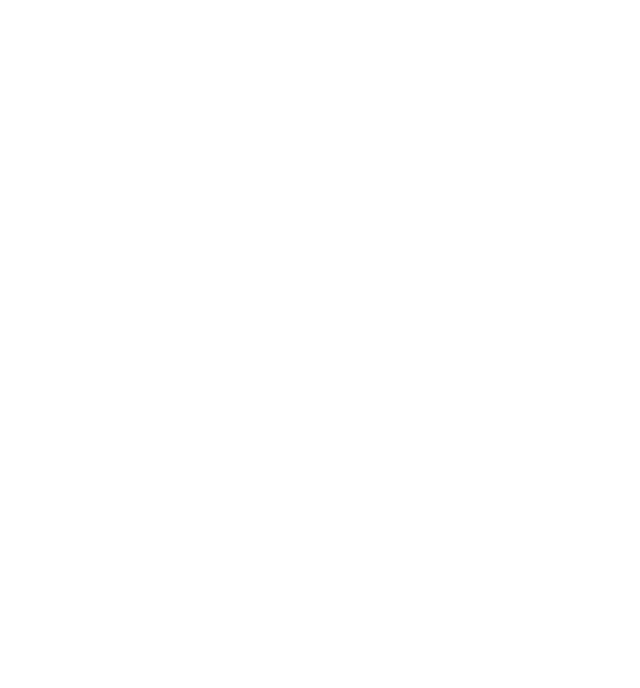
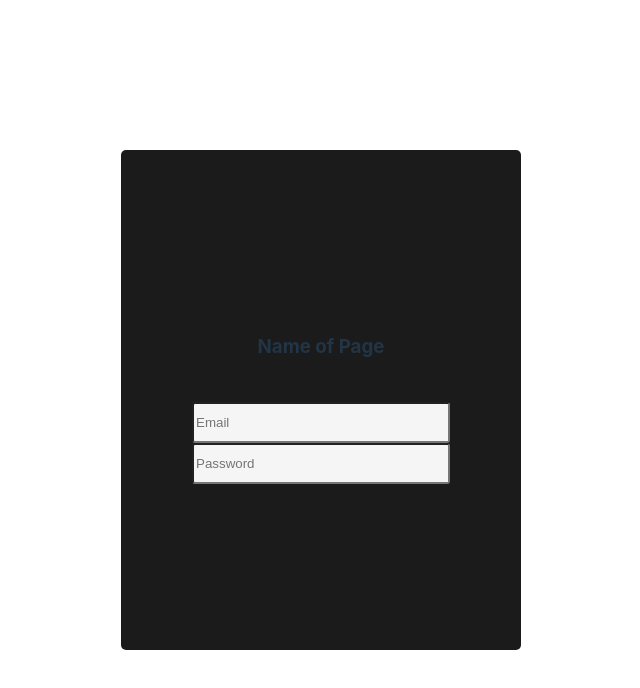
Before and after one commit to miguelbel00/p-grupal, a React (Create React App) app in the folder client/: page /register in a window 1280 px wide. Shown: the top 688 px of the page, without its empty margins (319-959 px from the left). Built offline with nearby package versions, Linux system fonts and the light colour scheme.

Commit message:
Register & Order Files

```diff
--- a/client/src/App.css
+++ b/client/src/App.css
@@ -1,38 +1,36 @@
-.App {
+#root {
+  max-width: 1280px;
+  margin: 0 auto;
+  padding: 2rem;
   text-align: center;
 }
 
-.App-logo {
-  height: 40vmin;
-  pointer-events: none;
+.divMayorRegister{
+ width: 400px;
+ height: 500px;
+ background-color: rgb(28, 27, 27);
+ display: flex;
+ justify-content: center;
+ align-items: center;
+ border-radius: 3px;
+ border-radius: 5px;
+ text-align: center;
+}
+.titleRegister{
+  margin-top: 200px;
 }
 
-@media (prefers-reduced-motion: no-preference) {
-  .App-logo {
-    animation: App-logo-spin infinite 20s linear;
-  }
+
+.registerEmail{
+  background-color: whitesmoke;
+border-radius: 3px;
+width: 250px;
+height: 35px;
 }
 
-.App-header {
-  background-color: #282c34;
-  min-height: 100vh;
-  display: flex;
-  flex-direction: column;
-  align-items: center;
-  justify-content: center;
-  font-size: calc(10px + 2vmin);
-  color: white;
+.registerPassword{
+  border-radius: 3px;
+  background-color: whitesmoke;
+  width: 250px;
+height: 35px;
 }
-
-.App-link {
-  color: #61dafb;
-}
-
-@keyframes App-logo-spin {
-  from {
-    transform: rotate(0deg);
-  }
-  to {
-    transform: rotate(360deg);
-  }
-}
--- a/client/src/App.js
+++ b/client/src/App.js
@@ -1,12 +1,18 @@
+import "./App.css";
+import { BrowserRouter, Route, Switch } from "react-router-dom";
+import Register from "./Pages/Register";
 
-import './App.css';
-import {BrowserRouter, Route} from "react-router-dom" ;
+
 
 function App() {
   return (
-      <BrowserRouter>
-        <Route></Route>
-      </BrowserRouter>
+    <BrowserRouter>
+      <Switch>
+        <Route exact path='/register'>
+<Register />
+        </Route>
+      </Switch>
+    </BrowserRouter>
   );
 }
 
--- /dev/null
+++ b/client/src/Pages/Register.jsx
@@ -0,0 +1,62 @@
+import React from "react";
+import { Link } from "react-router-dom";
+import { useSelector, useDispatch } from "react-redux";
+import { useState } from "react";
+
+export default function Register() {
+const[input,setInput]=useState({
+email:"",
+password:""
+})
+
+function handleChangue(e){
+    e.preventDefault()
+    setInput({
+        ...input, //Osea, guardamos todo lo que ya habia en el estado y ademas...
+        [e.target.name]: e.target.value, //Segun el name del input se va a llenar el estado.
+    })
+}
+
+
+function handleSubmit(e){
+e.preventDefault()
+}
+
+function validateInput(input){
+
+}
+const errormessage=validateInput(input)
+
+
+
+
+
+
+
+
+
+return(
+<div className="divMayorRegister">
+    <div className="divHijoRegister">
+        <div className="nameRegister">
+            <h3>Name of Page</h3>
+        </div>
+        <br />
+        <div className="form">
+            <form>
+                <div>
+                    <input type="text" name="email" value={input.email}  className="registerEmail" placeholder="Email"onChange={e=>handleChangue(e)} />
+                </div>
+                <div>
+                    <input  className="registerPassword" type="text" name="password"value={input.password} placeholder="Password"onChange={e=>handleChangue(e)}/>
+                </div>
+                {errormessage&&(
+                <button className="botonRegister">Registrar</button>
+                )
+                }
+            </form>
+        </div>
+    </div>
+</div>
+)
+}
--- a/client/src/index.css
+++ b/client/src/index.css
@@ -1,13 +1,70 @@
+:root {
+  font-family: Inter, Avenir, Helvetica, Arial, sans-serif;
+  font-size: 16px;
+  line-height: 24px;
+  font-weight: 400;
+
+  color-scheme: light dark;
+  color: rgba(255, 255, 255, 0.87);
+  background-color: #242424;
+
+  font-synthesis: none;
+  text-rendering: optimizeLegibility;
+  -webkit-font-smoothing: antialiased;
+  -moz-osx-font-smoothing: grayscale;
+  -webkit-text-size-adjust: 100%;
+}
+
+/* a {
+  font-weight: 500;
+  color: #646cff;
+  text-decoration: inherit;
+}
+a:hover {
+  color: #535bf2;
+} */
+
 body {
   margin: 0;
-  font-family: -apple-system, BlinkMacSystemFont, 'Segoe UI', 'Roboto', 'Oxygen',
-    'Ubuntu', 'Cantarell', 'Fira Sans', 'Droid Sans', 'Helvetica Neue',
-    sans-serif;
-  -webkit-font-smoothing: antialiased;
-  -moz-osx-font-smoothing: grayscale;
+  display: flex;
+  place-items: center;
+  min-width: 320px;
+  min-height: 100vh;
 }
 
-code {
-  font-family: source-code-pro, Menlo, Monaco, Consolas, 'Courier New',
-    monospace;
+h1 {
+  font-size: 3.2em;
+  line-height: 1.1;
 }
+
+button {
+  border-radius: 8px;
+  border: 1px solid transparent;
+  padding: 0.6em 1.2em;
+  font-size: 1em;
+  font-weight: 500;
+  font-family: inherit;
+  background-color: #1a1a1a;
+  cursor: pointer;
+  transition: border-color 0.25s;
+}
+button:hover {
+  border-color: #646cff;
+}
+button:focus,
+button:focus-visible {
+  outline: 4px auto -webkit-focus-ring-color;
+}
+
+@media (prefers-color-scheme: light) {
+  :root {
+    color: #213547;
+    background-color: #ffffff;
+  }
+  a:hover {
+    color: #747bff;
+  }
+  button {
+    background-color: #f9f9f9;
+  }
+}
```
